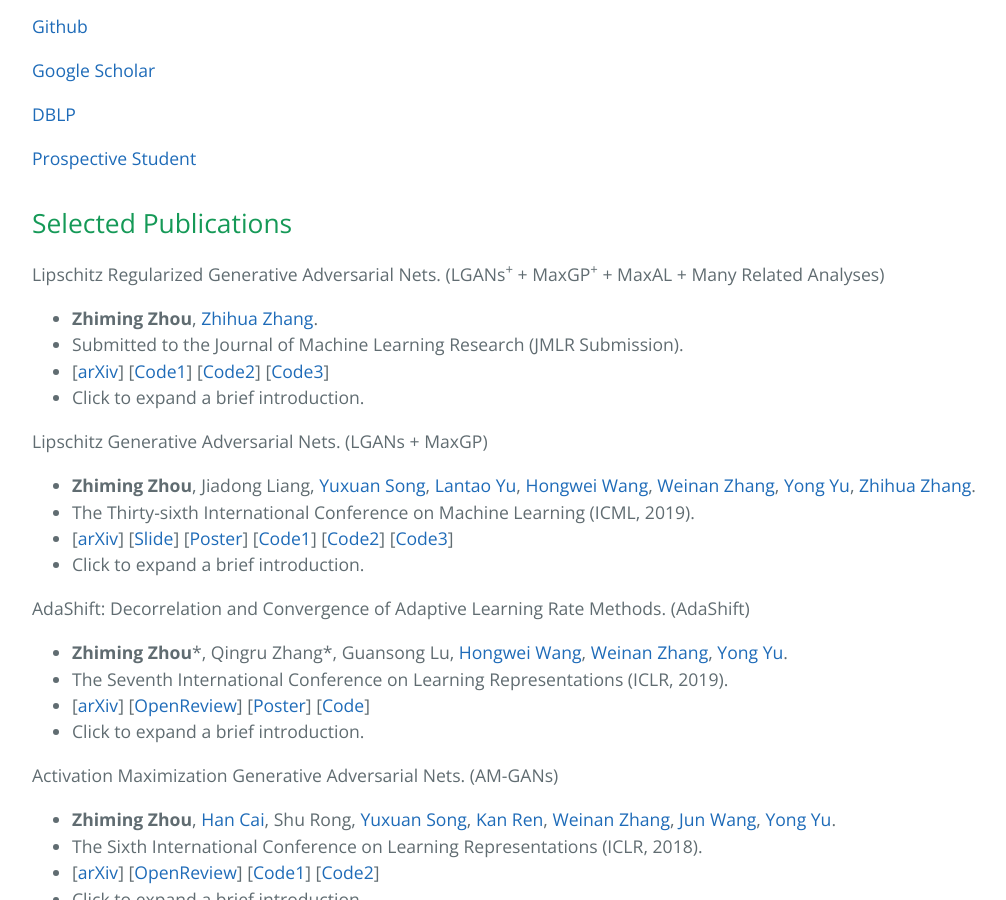
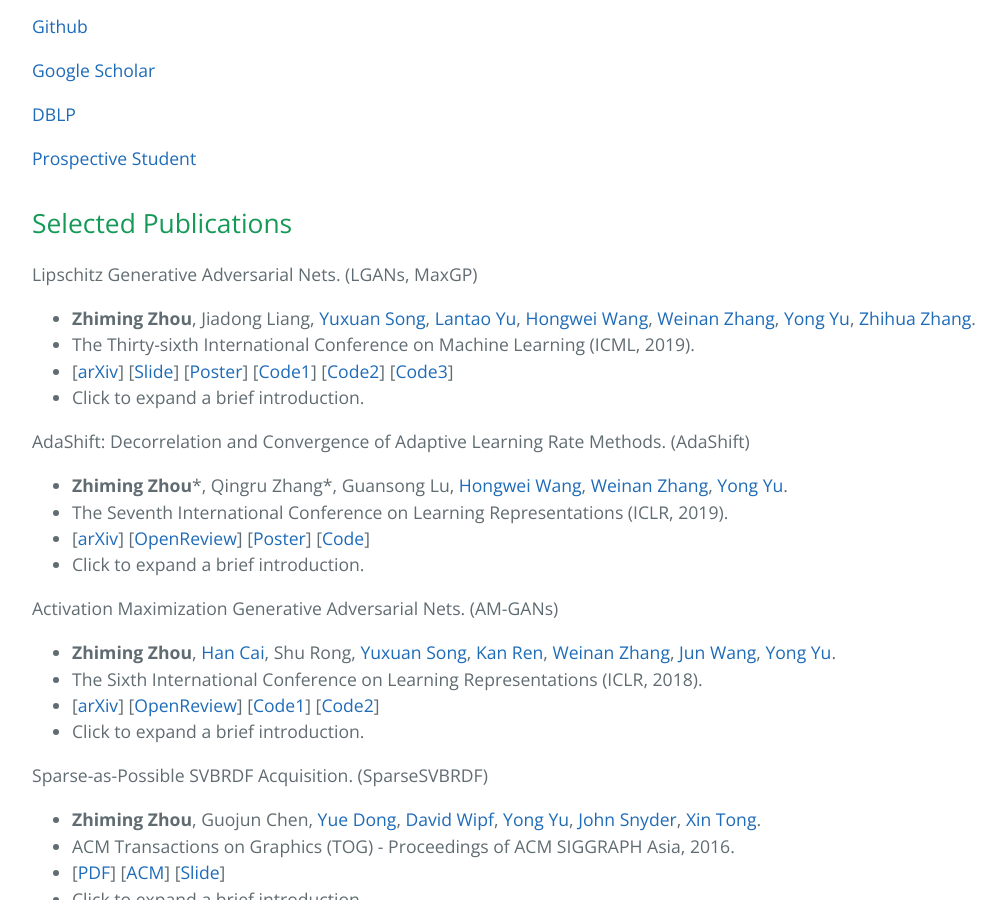
Before and after one commit to ZhimingZhou/zhimingzhou.github.io, a Jekyll site: the page built from index.md, in a window 1280 px wide and 900 px high, scrolled down 882 px. Shown: the whole window, without its empty margins (64-1070 px from the left). Built offline with Jekyll 4.4.1, drawn with Linux system fonts in a browser that asks for light colours; comment, search, counter and statistics services are not loaded.

Commit message:
Update index.md

```diff
--- a/index.md
+++ b/index.md
@@ -28,7 +28,8 @@ Zhiming is going to be an assistant professor at the Department of Computer Scie
 
 ## Selected Publications
 
-Lipschitz Regularized Generative Adversarial Nets. (LGANs<sup>+</sup> + MaxGP<sup>+</sup> + MaxAL + Many Related Analyses)
+<!--
+Lipschitz Regularized Generative Adversarial Nets. (LGANs<sup>+</sup>, MaxGP<sup>+</sup>, MaxAL)
 - **Zhiming Zhou**, [Zhihua Zhang](http://www.math.pku.edu.cn/teachers/zhzhang/).
 - Submitted to the Journal of Machine Learning Research (JMLR Submission).
 - \[[arXiv](https://raw.githubusercontent.com/ZhimingZhou/zhimingzhou.github.io/master/assets/Lipschitz_Regularized_GANs.pdf)\]
@@ -36,8 +37,9 @@ Lipschitz Regularized Generative Adversarial Nets. (LGANs<sup>+</sup> + MaxGP<su
   \[[Code2](https://github.com/ZhimingZhou/LGANs-for-reproduce)\]
   \[[Code3](https://github.com/ZhimingZhou/MaxGP-MaxAL-for-reproduce)\]
 - <details><summary>Click to expand a brief introduction.</summary>This is a substantially extended version of "Lipschitz Generative Adversarial Nets", aimed at a comprehensive understanding on the training instability issue and convergence of GANs. We provide a thoroughgoing study upon Lipschitz regularization and Lipschitz regularized GANs, both theoretically and empirically. We thereby achieve consistently superior performance over WGANs with theoretical justification. We provide a systematic study on the gradient issues of unregularized GANs (including the gradient uninformativeness) and their practical behaviors, from which we venture a conjecture on the mechanisms of how unregularized GANs work in practice and find a fundamental cause of mode collapse, i.e., the locality of their gradient information. We study the differentiation properties of GANs with the help of the envelope theorem and realize that the current GANs is essentially a sample-based framework and the information interchange between the generator and the discriminator must be passed via the gradients of the discriminative function with respect to generated samples, because the discriminator takes a sample as input.</details>
+-->
 
-Lipschitz Generative Adversarial Nets. (LGANs + MaxGP)
+Lipschitz Generative Adversarial Nets. (LGANs, MaxGP)
 - **Zhiming Zhou**, Jiadong Liang, [Yuxuan Song](https://yuxuansong.github.io/files/yuxuan_20Mar.pdf), [Lantao Yu](http://lantaoyu.com/), [Hongwei Wang](https://cs.stanford.edu/~hongweiw/), [Weinan Zhang](http://wnzhang.net/), [Yong Yu](http://apex.sjtu.edu.cn/members/yyu), [Zhihua Zhang](http://www.math.pku.edu.cn/teachers/zhzhang/).
 - The Thirty-sixth International Conference on Machine Learning (ICML, 2019).
 - \[[arXiv](https://arxiv.org/abs/1902.05687)\]
```
